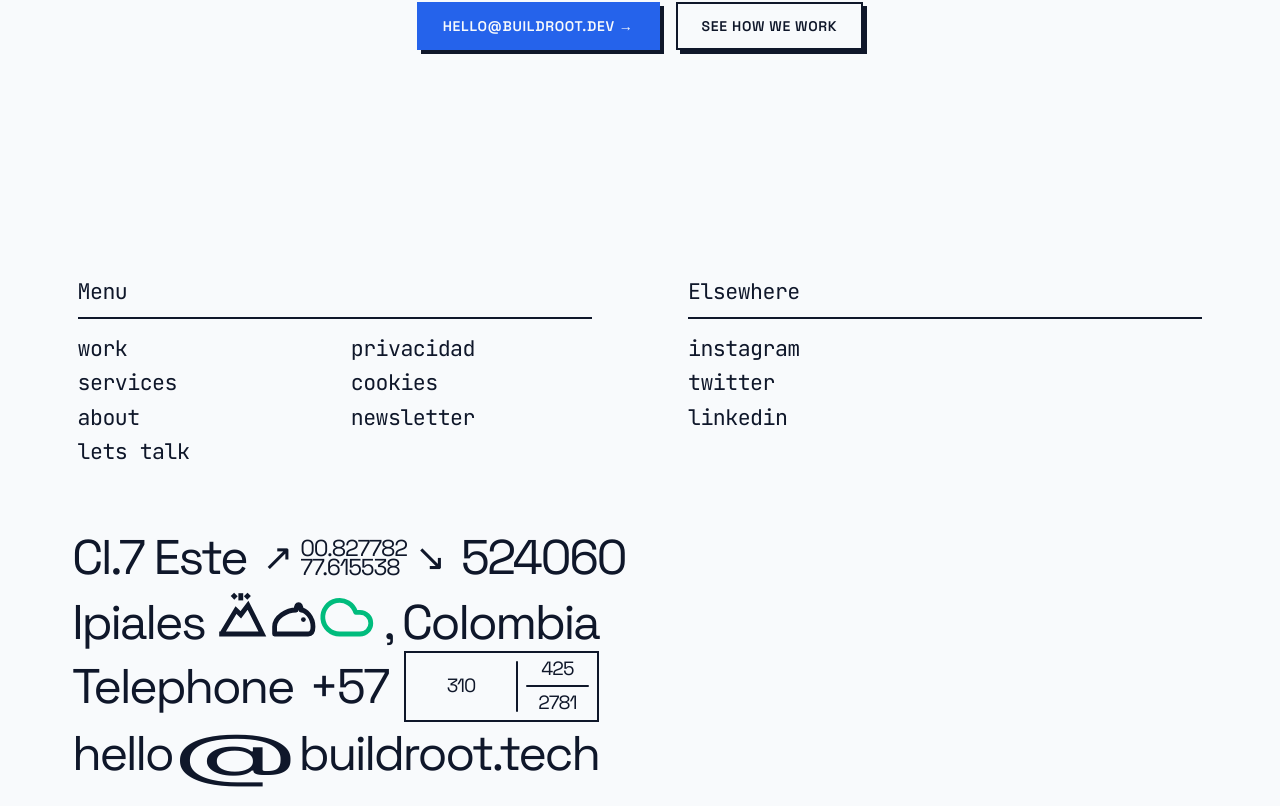
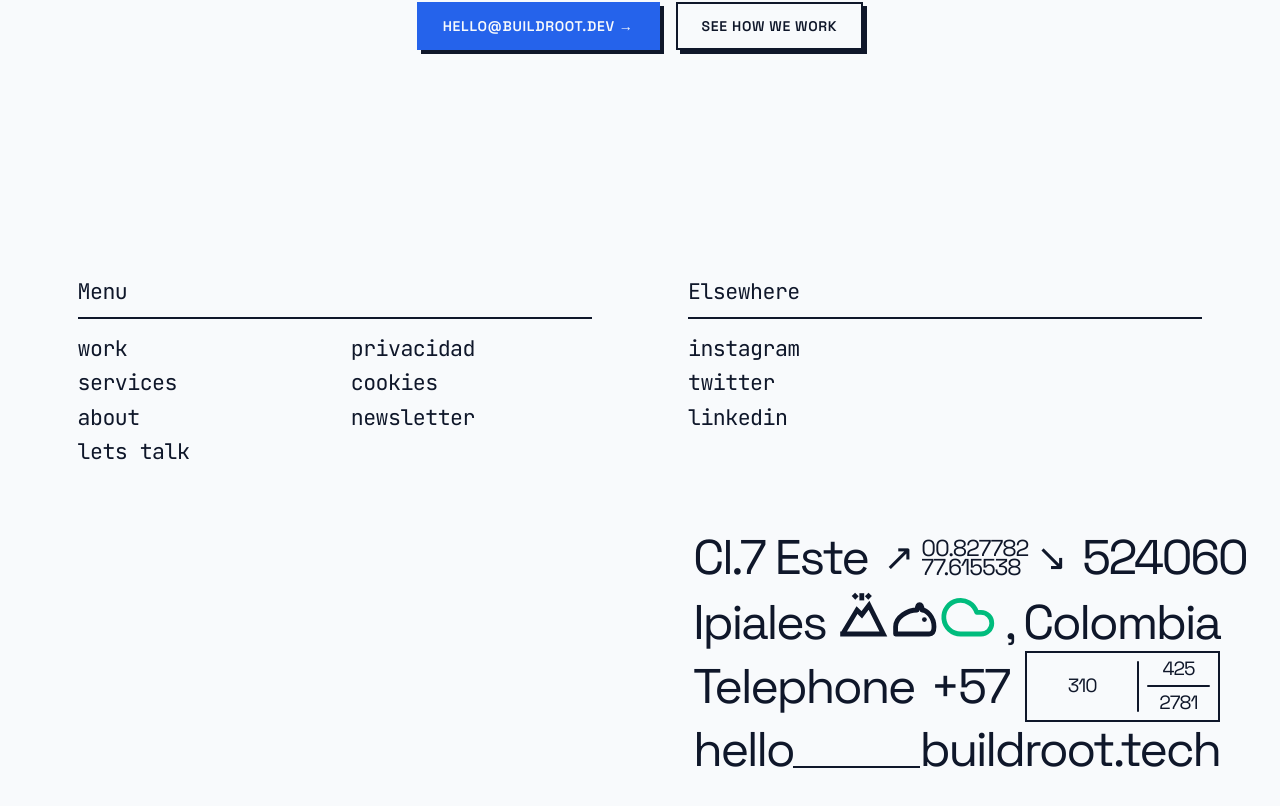
Before and after one commit to buildroot-tech/front-buildroot, a Next.js app: page / in a window 1280 px wide. Shown: the part 4525-5331 px from the top of the page. Built offline with nearby package versions, Linux system fonts and the light colour scheme.

Commit message:
style(footer): replace SVG @ with baseline rule, push entire block to right edge

```diff
--- a/components/layout/Footer.tsx
+++ b/components/layout/Footer.tsx
@@ -165,7 +165,7 @@ export function Footer(): React.ReactElement {
         {/* ── LOWER HALF (Contact Info) ── */}
         <div className="pt-12 md:pt-8 pb-4 md:pb-6 relative w-full overflow-hidden">
           {/* Main Info Box */}
-          <div className="mx-auto w-[95%] max-w-6xl md:ml-auto md:mr-8 xl:mr-[5%] bg-[var(--bg-primary)]">
+          <div className="ml-auto w-fit bg-[var(--bg-primary)] pr-2 xl:pr-[2%]">
             <div className="flex flex-col gap-0">
 
               {/* Row 1: Location */}
@@ -188,7 +188,7 @@ export function Footer(): React.ReactElement {
                 </span>
               </div>
 
-              {/* Rows 2 & 3: shared w-fit so phone grid right-aligns with Colombia */}
+              {/* Rows 2, 3 & 4: shared w-fit so all rows align as a rectangle */}
               <div className="w-fit flex flex-col gap-0">
 
                 {/* Row 2: City */}
@@ -261,23 +261,8 @@ export function Footer(): React.ReactElement {
                     <span className="shrink-0 font-display font-normal text-[var(--text-primary)] text-[clamp(2.2rem,3.8vw,5rem)] leading-[0.85] tracking-tighter group-hover:text-[var(--bg-primary)] transition-colors duration-300 lowercase">
                       {contactInfo.email.split("@")[0]}
                     </span>
-                    {/* Stretchy @ — SVG fills remaining space, no size change */}
-                    <svg
-                      className="flex-1 group-hover:text-[var(--bg-primary)] transition-colors duration-300"
-                      style={{ height: "clamp(2.2rem,3.8vw,5rem)", overflow: "visible" }}
-                      viewBox="0 0 100 85"
-                      preserveAspectRatio="none"
-                      aria-hidden="true"
-                    >
-                      <text
-                        x="50" y="80"
-                        textAnchor="middle"
-                        fontSize="100"
-                        fontFamily="Space Grotesk, system-ui, sans-serif"
-                        fontWeight="400"
-                        fill="currentColor"
-                      >@</text>
-                    </svg>
+                    {/* Baseline rule replacing @ */}
+                    <div className="flex-1 border-b-[2px] border-[var(--border)] self-end mb-[0.15em] group-hover:border-[var(--bg-primary)] transition-colors duration-300"></div>
                     <span className="shrink-0 font-display font-normal text-[var(--text-primary)] text-[clamp(2.2rem,3.8vw,5rem)] leading-[0.85] tracking-tighter group-hover:text-[var(--bg-primary)] transition-colors duration-300 lowercase">
                       {contactInfo.email.split("@")[1]}
                     </span>
```
